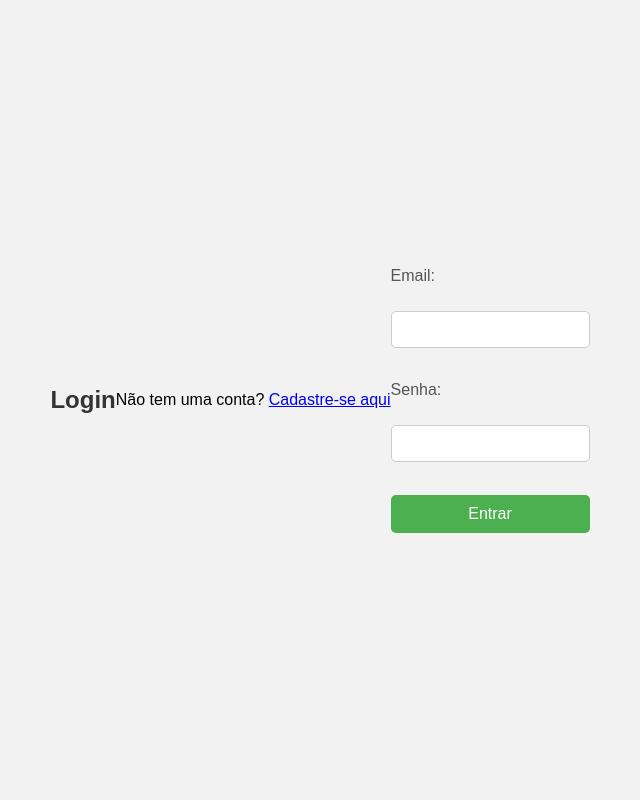
After one commit to gugabello/educarepy, a Flask app: page /login in a window 1280 px wide. The commit adds this page. Shown: the whole page, without its empty margins (320-960 px from the left). Run offline with Flask 3, Linux system fonts and the light colour scheme.

Commit message:
login e cadastro

```diff
--- a/educare/app.py
+++ b/educare/app.py
@@ -1,4 +1,4 @@
-from flask import Flask, render_template, request, redirect, url_for, flash
+from flask import Flask, render_template, request, redirect, url_for, session, flash
 import pymysql
 
 app = Flask(__name__)
@@ -16,6 +16,62 @@ def conectar():
     except pymysql.MySQLError as e:
         print(f"Erro ao conectar ao MySQL: {e}")
         return None
+
+# Rota para cadastro
+@app.route('/cadastro', methods=['GET', 'POST'])
+def cadastro():
+    if request.method == 'POST':
+        nome = request.form['nome']
+        email = request.form['email']
+        senha = request.form['senha']  # Considere usar hash para a senha
+
+        connection = conectar()
+        if connection:
+            try:
+                cursor = connection.cursor()
+                cursor.execute("INSERT INTO usuarios (nome, email, senha) VALUES (%s, %s, %s)", (nome, email, senha))
+                connection.commit()
+                flash('Cadastro realizado com sucesso!')
+                return redirect(url_for('login'))
+            finally:
+                cursor.close()
+                connection.close()
+    return render_template('cadastro.html')
+
+
+
+@app.route('/pagina_protegida')
+def pagina_protegida():
+    if 'usuario' in session:
+        return 'Conteúdo protegido!'
+    return redirect(url_for('login'))
+
+
+# Logout
+@app.route('/logout')
+def logout():
+    session.pop('usuario', None)  # Remove a sessão do usuário
+    flash('Você saiu com sucesso!')
+    return redirect(url_for('login'))  # Redireciona de volta para a tela de login
+
+
+# Rota para login
+@app.route('/login', methods=['GET', 'POST'])
+def login():
+    if request.method == 'POST':
+        email = request.form['email']
+        senha = request.form['senha']
+
+        # Lógica de autenticação simples (exemplo com dados fixos)
+        if email == 'admin@admin.com' and senha == '1234':
+            session['usuario'] = email  # Cria a sessão
+            return redirect(url_for('index'))  # Redireciona para a página inicial após o login
+        else:
+            flash('Login ou senha incorretos!')  # Mensagem de erro
+            return redirect(url_for('login'))  # Volta para a tela de login
+
+    return render_template('login.html')
+
 
 # Rota para a página inicial com a lista de pacientes
 @app.route('/')
--- a/educare/templates/index.html
+++ b/educare/templates/index.html
@@ -90,6 +90,8 @@
     <!-- Link para adicionar um novo paciente -->
     <a href="{{ url_for('adicionar') }}" class="btn-adicionar">Adicionar Paciente</a>
     <a href="{{ url_for('relatorio') }}" class="btn btn-relatorio">Gerar Relatório</a>
+    <a href="{{ url_for('logout') }}" class="btn-excluir">Logout</a>
+
 
     <!-- Tabela com informações dos pacientes -->
     <table border="1">
--- /dev/null
+++ b/educare/templates/login.html
@@ -0,0 +1,106 @@
+<!DOCTYPE html>
+<html lang="pt-br">
+<head>
+    <meta charset="UTF-8">
+    <title>Login</title>
+
+    <style>
+body {
+    font-family: Arial, sans-serif;
+    background-color: #f2f2f2;
+    display: flex;
+    justify-content: center;
+    align-items: center;
+    height: 100vh;
+    margin: 0;
+}
+
+.container {
+    background-color: white;
+    padding: 20px 30px;
+    border-radius: 8px;
+    box-shadow: 0 0 15px rgba(0, 0, 0, 0.1);
+    width: 100%;
+    max-width: 400px;
+    box-sizing: border-box; /* Garantir a largura correta */
+}
+
+h2 {
+    text-align: center;
+    color: #333;
+    margin-bottom: 20px;
+}
+
+label {
+    display: block;
+    margin-bottom: 8px;
+    color: #555;
+}
+
+input[type="email"], input[type="password"] {
+    width: 100%;
+    padding: 10px;
+    margin-bottom: 15px;
+    border: 1px solid #ccc;
+    border-radius: 5px;
+    box-sizing: border-box;
+}
+
+button {
+    width: 100%;
+    background-color: #4CAF50;
+    color: white;
+    padding: 10px;
+    border: none;
+    border-radius: 5px;
+    font-size: 16px;
+    cursor: pointer;
+}
+
+button:hover {
+    background-color: #45a049;
+}
+
+.signup-link {
+    text-align: center;
+    margin-top: 15px;
+    font-size: 14px;
+}
+
+.signup-link a {
+    color: #0043fc;
+    text-decoration: none;
+}
+
+.signup-link a:hover {
+    text-decoration: underline;
+}
+    </style>
+
+
+</head>
+<body>
+    <h2>Login</h2>
+    <p>Não tem uma conta? <a href="{{ url_for('cadastro') }}">Cadastre-se aqui</a></p>
+
+    <form method="POST">
+        <label for="email">Email:</label><br>
+        <input type="email" name="email" required><br><br>
+
+        <label for="senha">Senha:</label><br>
+        <input type="password" name="senha" required><br><br>
+
+        <button type="submit">Entrar</button>
+    </form>
+
+    {% with messages = get_flashed_messages() %}
+        {% if messages %}
+            <ul>
+                {% for message in messages %}
+                    <li>{{ message }}</li>
+                {% endfor %}
+            </ul>
+        {% endif %}
+    {% endwith %}
+</body>
+</html>
```
Also changed, not shown: educare/templates/cadastro.html (added, +98 -0 lines).
